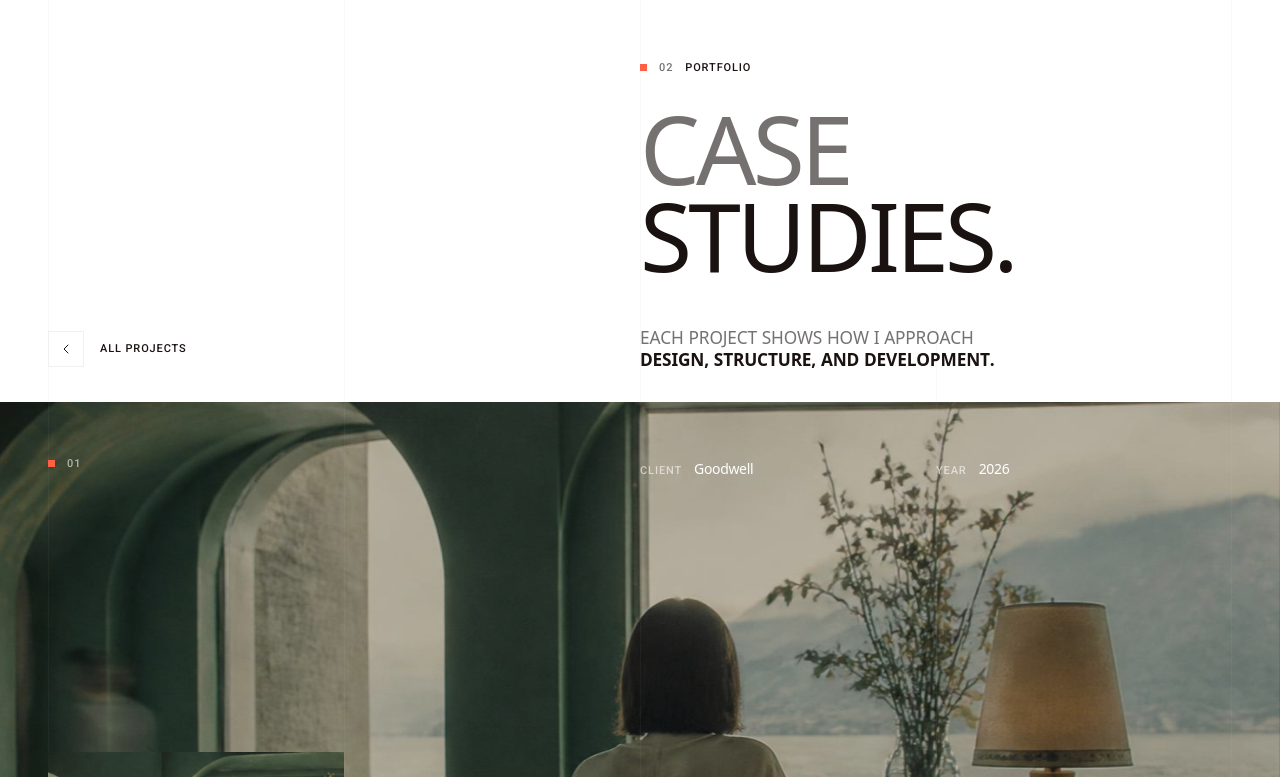
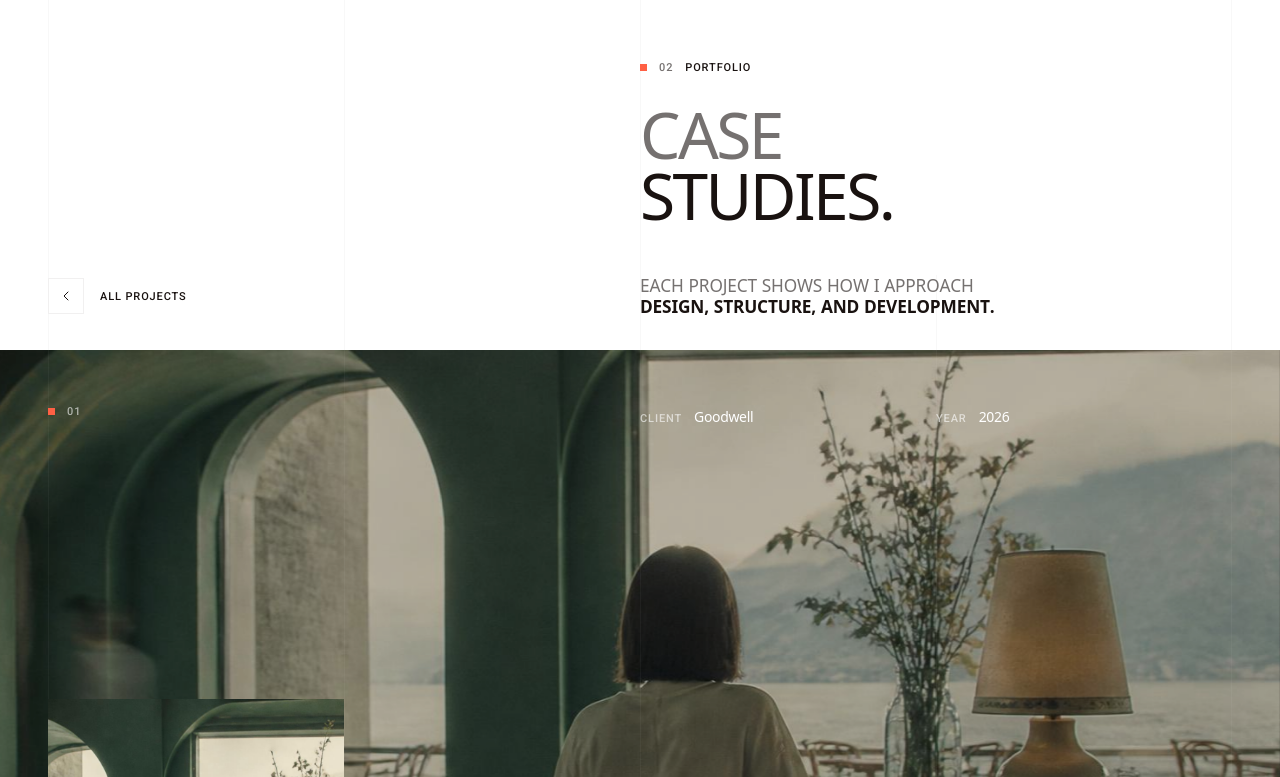
Before and after one commit to Karan-git01/Saffronix_website, a React (Vite) app: page / in a window 1280 px wide. Shown: the part 2283-3060 px from the top of the page. Built offline with nearby package versions, Linux system fonts and the light colour scheme; a web font is replaced by a local one.

Commit message:
Made the heading consistent in all sections

```diff
--- a/src/sections/About.jsx
+++ b/src/sections/About.jsx
@@ -347,7 +347,7 @@ export function About() {
           <div className="relative mt-14 md:mt-16">
             <div className="md:w-1/2 md:pr-8">
               <SectionLabel index="02" title="Portfolio" />
-              <h2 className="uppercase mt-8 font-heading-sans text-[14vw] leading-[0.92] font-medium tracking-[-0.04em] md:text-[7.4vw]">
+              <h2 className="mt-8 font-heading-sans text-[12vw] leading-[0.95] font-medium uppercase tracking-[-0.04em] md:text-[6vw] lg:text-[5vw]">
                 <span className="text-paper-muted ">Case</span>
                 <br />
                 Studies.
--- a/src/sections/Process.jsx
+++ b/src/sections/Process.jsx
@@ -299,7 +299,7 @@ export function Process() {
         <div className="lg:col-span-3 lg:col-start-2 lg:mb-25">
           <div className="grid gap-2 md:grid-cols-4 md:gap-0 lg:grid-cols-3">
             <div className="md:col-span-2 lg:col-span-2">
-              <h2 className="font-heading-sans text-[9vw] leading-[0.95] font-medium tracking-[-0.04em] whitespace-nowrap uppercase sm:text-[48px] md:text-[50px] lg:text-[58px] xl:text-[68px]">
+              <h2 className="font-heading-sans text-[12vw] leading-[0.95] font-medium uppercase whitespace-nowrap tracking-[-0.04em] md:text-[6vw] lg:text-[5vw] xl:text-[68px]">
                 <span className="text-primary/60">5 Steps</span>
                 <br />
                 <span className="text-primary">to Launch.</span>
```
